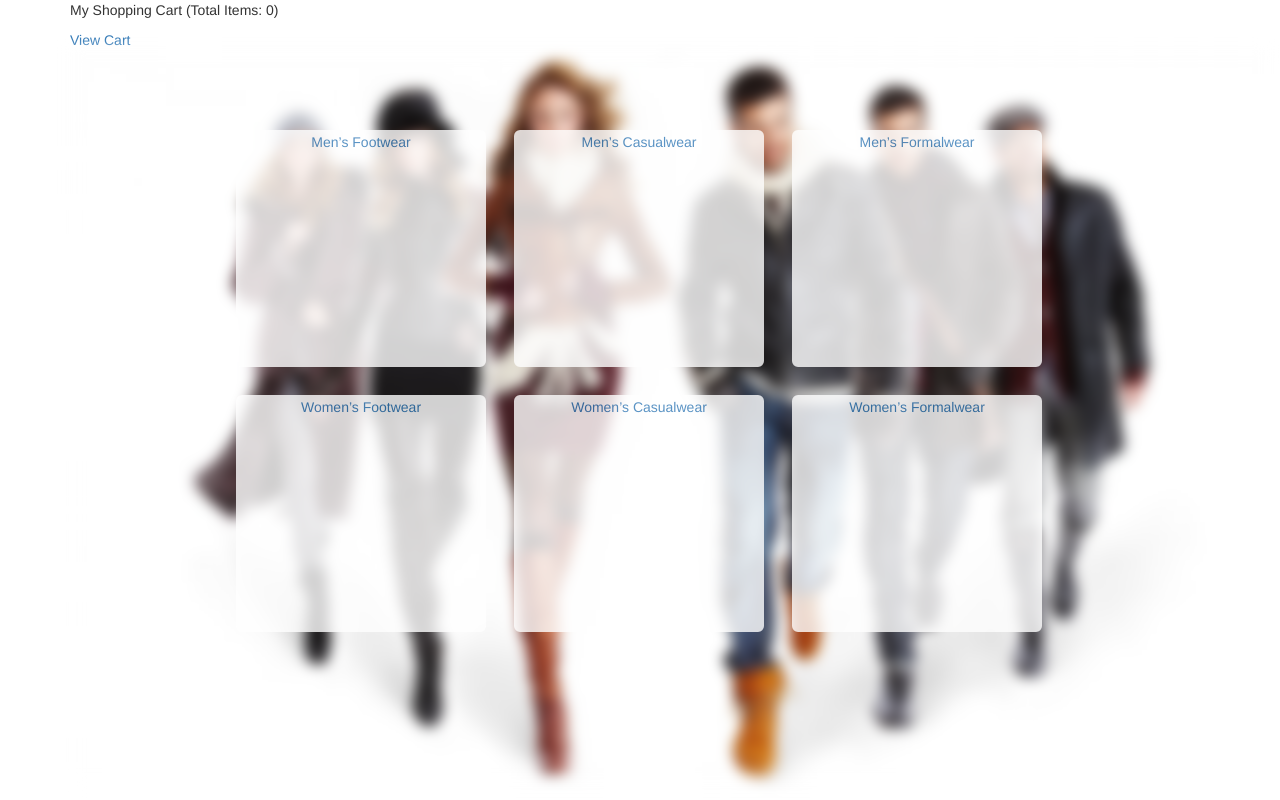
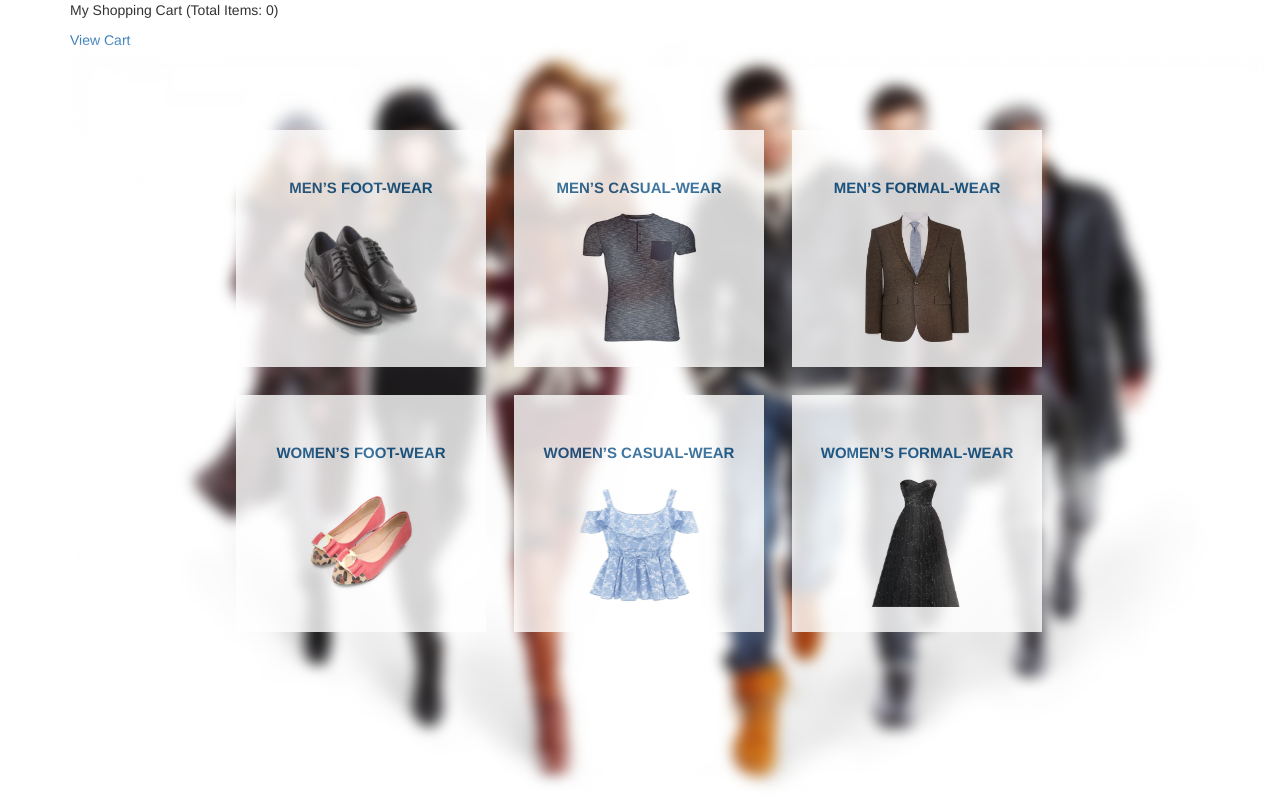
Before and after one commit to hsheikhm/clothing-retailer-website, a website: page app/index.html in a window 1280 px wide. Drawn offline with nearby package versions, Linux system fonts and the light colour scheme; some packages are replaced by stand-ins of ours.

Commit message:
completed styling for category boxes - now onto header

```diff
--- a/app/css/app.css
+++ b/app/css/app.css
@@ -13,11 +13,36 @@
   height: 237px;
   width: 250px;
   background-color: #FFFFFF;
-  border-radius: 6px;
   text-align: center;
   margin: 14px;
   border-style: solid;
   border-color: #FFFFFF;
-  border-width: 2px;
+  border-width: 3px;
   opacity: 0.8;
 }
+
+.category-box:hover {
+  border-color: #428bca;
+  opacity: 1;
+}
+
+.category-image-div {
+  height: 130px;
+  width: 160px;
+  margin: auto;
+  margin-top: 14px;
+}
+
+.category-title {
+  font-family: 'proxima-nova', 'Helvetica Neue', Arial, Helvetica, sans-serif;
+  color: #125688;
+  font-weight: bold;
+  font-size: 15px;
+  text-transform: uppercase;
+  margin-top: 44px;
+}
+
+.category-image {
+  height: 100%;
+  width: 75%;
+}
--- a/app/partials/home-page.html
+++ b/app/partials/home-page.html
@@ -2,34 +2,52 @@
   <div class="row">
     <a href="#/home/men-footwear">
       <div class="col-md-2 category-box">
-        <div><p>Men’s Footwear</p></div>
+        <p class="category-title">Men’s Foot-wear</p>
+        <div class="category-image-div">
+          <img src="img/m-footwear.jpg" alt="mens-footwear" class="category-image"/>
+        </div>
       </div>
     </a>
     <a href="#/home/men-casualwear">
       <div class="col-md-2 category-box">
-        <div><p>Men’s Casualwear</p></div>
+        <p class="category-title">Men’s Casual-wear</p>
+        <div class="category-image-div">
+          <img src="img/mens-casualwears.jpg" alt="mens-casualwear" class="category-image"/>
+        </div>
       </div>
     </a>
     <a href="#/home/men-formalwear">
       <div class="col-md-2 category-box">
-        <div><p>Men’s Formalwear</p></div>
+        <p class="category-title">Men’s Formal-wear</p>
+        <div class="category-image-div">
+          <img src="img/mens-formalwear.jpg" alt="mens-footwear" class="category-image"/>
+        </div>
       </div>
     </a>
   </div>
   <div class="row">
     <a href="#/home/women-footwear">
       <div class="col-md-2 category-box">
-        <div><p>Women’s Footwear</p></div>
+        <p class="category-title">Women’s Foot-wear</p>
+        <div class="category-image-div">
+          <img src="img/womens-footwear.jpg" alt="mens-footwear" class="category-image"/>
+        </div>
       </div>
     </a>
     <a href="#/home/women-casualwear">
       <div class="col-md-2 category-box">
-        <div><p>Women’s Casualwear</p></div>
+        <p class="category-title">Women’s Casual-wear</p>
+        <div class="category-image-div">
+          <img src="img/womens-casualwear.jpg" alt="mens-footwear" class="category-image"/>
+        </div>
       </div>
     </a>
     <a href="#/home/women-formalwear">
       <div class="col-md-2 category-box">
-        <div><p>Women’s Formalwear</p></div>
+        <p class="category-title">Women’s Formal-wear</p>
+        <div class="category-image-div">
+          <img src="img/womens-formalwear.jpg" alt="mens-footwear" class="category-image"/>
+        </div>
       </div>
     </a>
   </div>
```
Also changed, not shown: app/img/m-footwear.jpg (added), app/img/mens-casualwears.jpg (added), app/img/mens-formalwear.jpg (added), app/img/womens-casualwear.jpg (added), app/img/womens-footwear.jpg (added), app/img/womens-formalwear.jpg (added).
